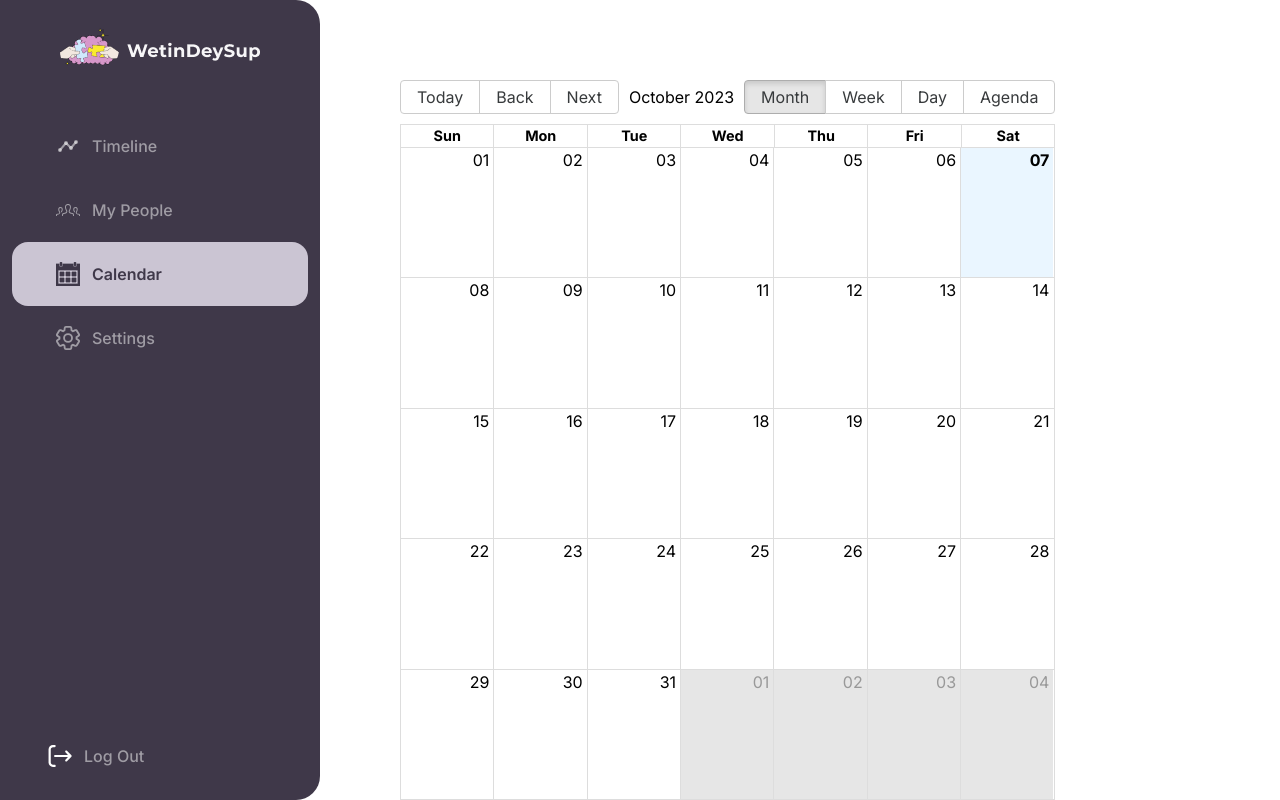
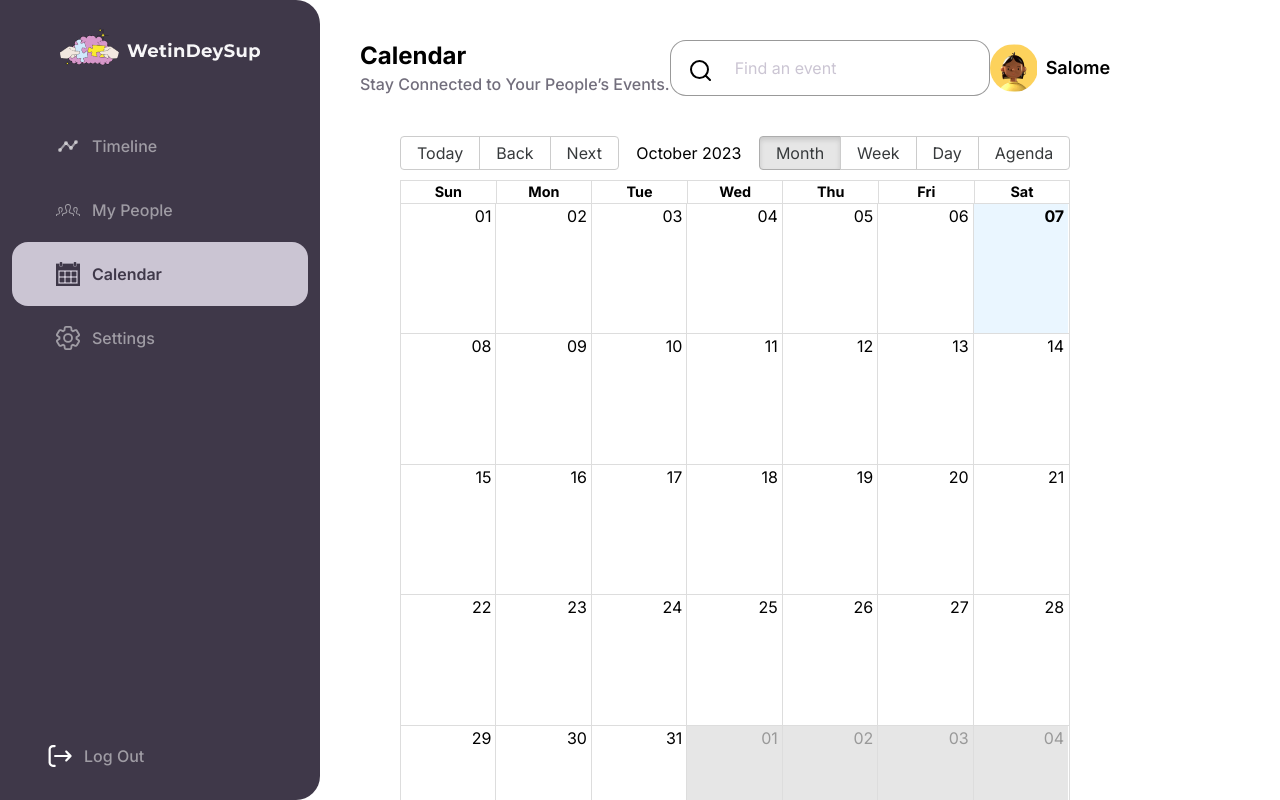
Before and after one commit to codeReaper0/event-webapp2, a Next.js app: page /calendar in a window 1280 px wide. Built offline with nearby package versions, Linux system fonts and the light colour scheme.

Commit message:
pulled from the main branch

```diff
--- a/data/event.ts
+++ b/data/event.ts
@@ -4,6 +4,13 @@ const events: EventData[] = [
   {
     id: 1,
     title: 'Event 1',
+    start: new Date(2023, 10, 11, 10, 0),
+    end: new Date(2023, 10, 11, 17, 0),
+    description:"Heyyyyyy"
+  },
+  {
+    id: 1,
+    title: 'Event 3',
     start: new Date(2023, 10, 11, 10, 0),
     end: new Date(2023, 10, 11, 17, 0),
     description:"Heyyyyyy"
--- a/pages/calendar.tsx
+++ b/pages/calendar.tsx
@@ -1,9 +1,13 @@
 import MainLayout from "@/components/layout/mainLayout";
 import MyCalendar from "@/components/layout/myCalendar";
+import Header from "@/components/header";
 export default function Calendar() {
     return (
       <MainLayout>
-        <MyCalendar />
+        <div className="grid">
+          <Header title={"Calendar"} info={"Stay Connected to Your People’s Events."} />
+          <MyCalendar />
+        </div>
       </MainLayout>
     )
 }
```
